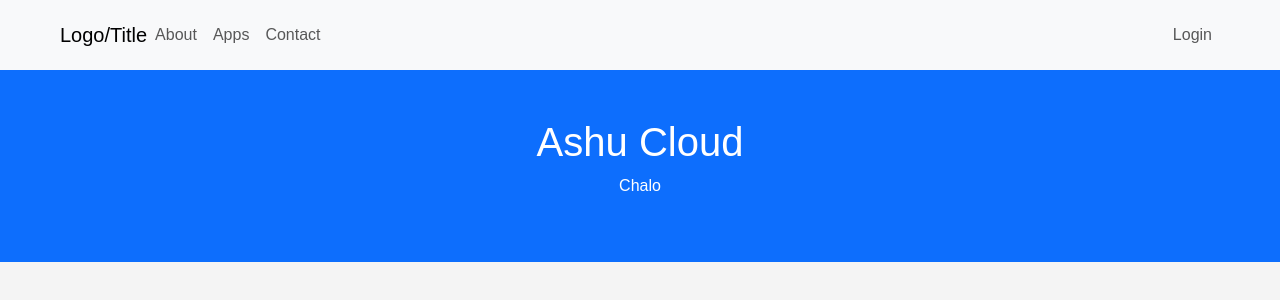
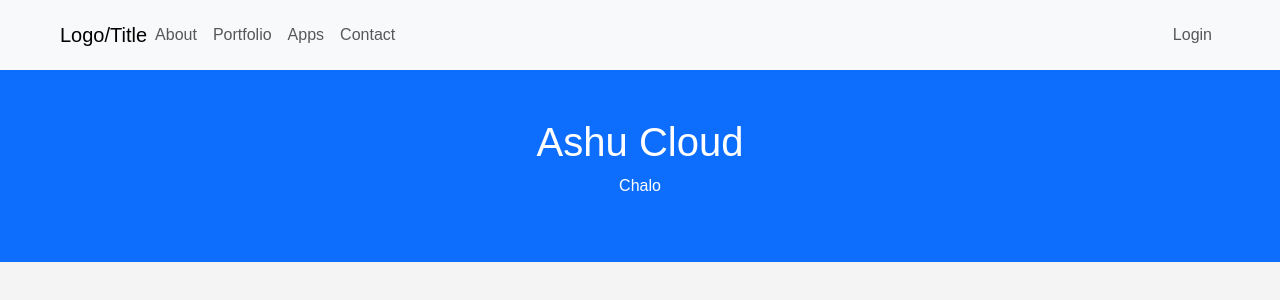
Before and after one commit to ashutoshraojoshi/ashu.cloud, a Django app: page / in a window 1280 px wide. Shown: the top 300 px of the page. Run offline with Django 3.2, Linux system fonts and the light colour scheme; some libraries are stand-ins or nearby versions.

Commit message:
new changes

```diff
--- a/templates/base.html
+++ b/templates/base.html
@@ -36,6 +36,9 @@
                         <a class="nav-link" href="#about">About</a>
                     </li>
                     <li class="nav-item">
+                        <a class="nav-link" href="#app-showcase">Portfolio</a>
+                    </li>
+                    <li class="nav-item">
                         <a class="nav-link" href="#app-showcase">Apps</a>
                     </li>
                     <li class="nav-item">
```
